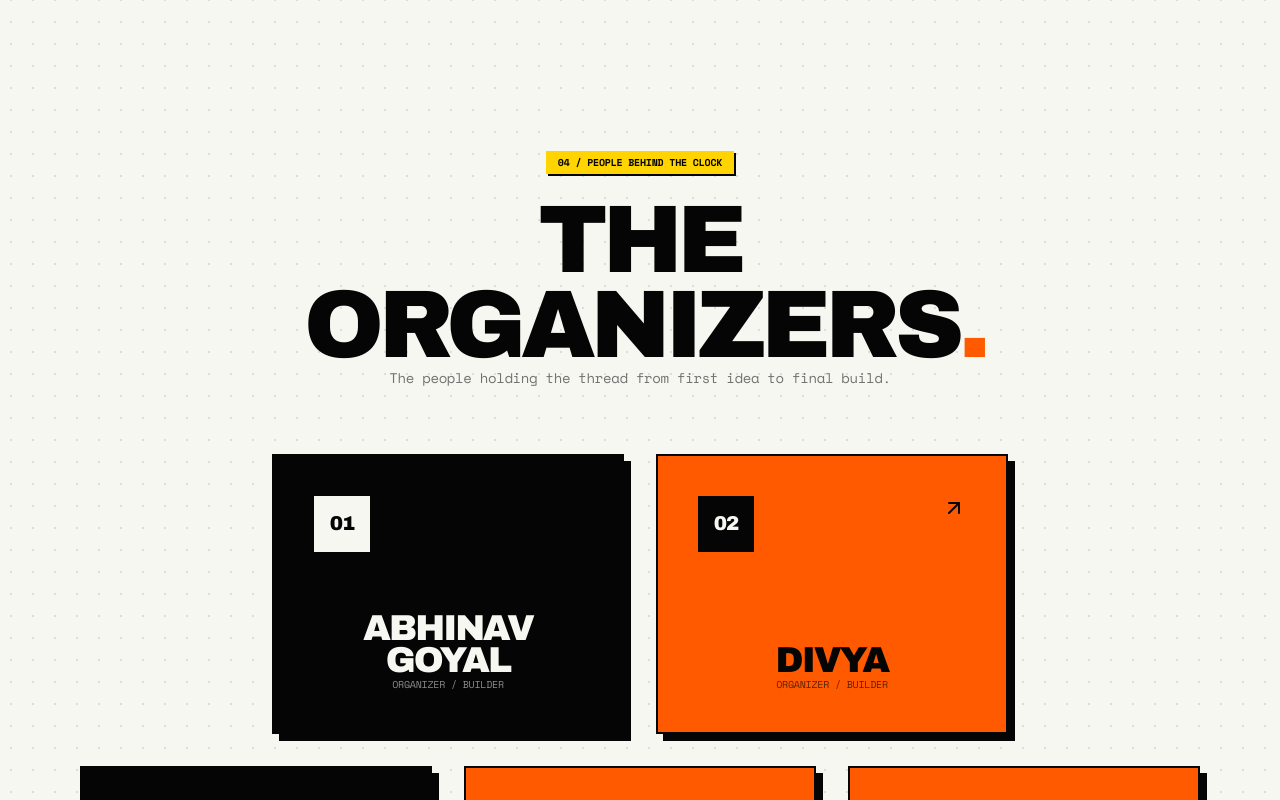
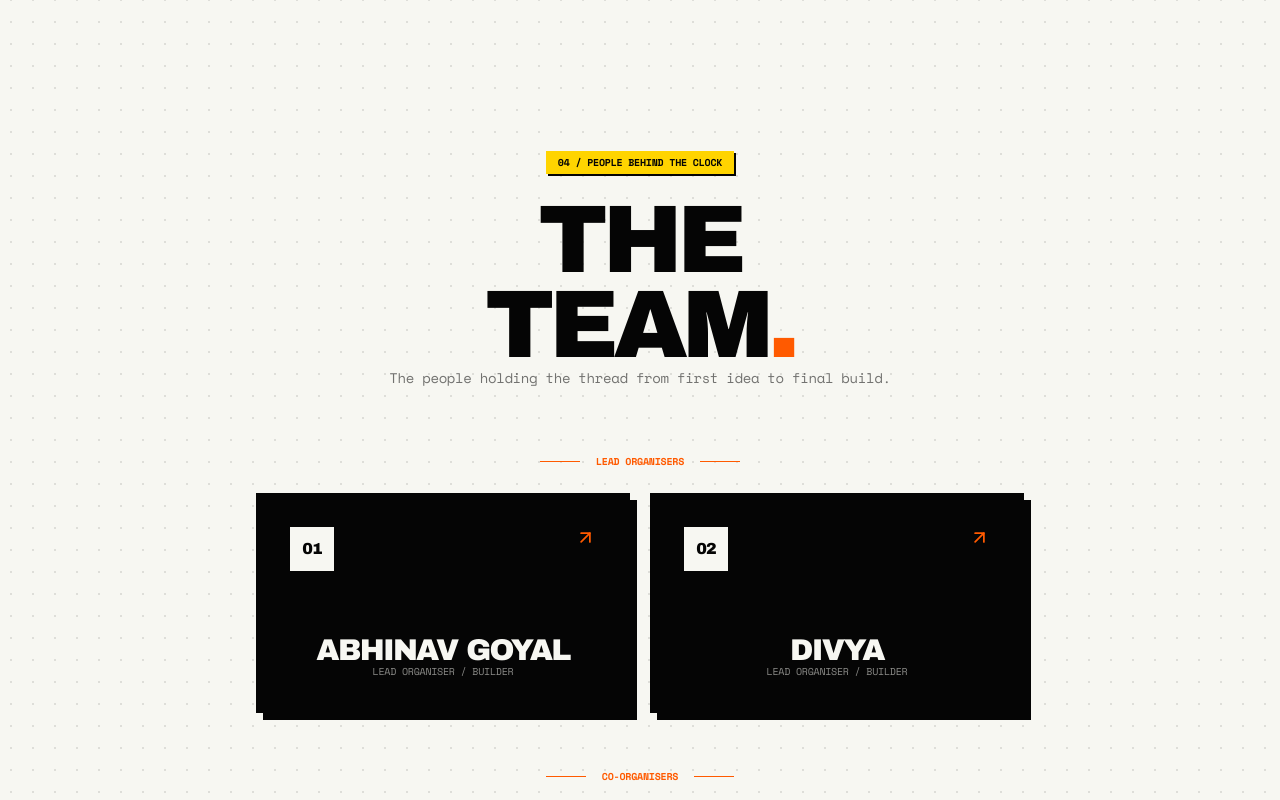
Before and after one commit to abhinav807/goldenhour, a Next.js app: page /goldenhour in a window 1280 px wide. Shown: the part 11200-12000 px from the top of the page. Built offline with nearby package versions, Linux system fonts and the light colour scheme; no server answers.

Commit message:
feat: group organizers and mentors

```diff
--- a/src/components/Organizers.tsx
+++ b/src/components/Organizers.tsx
@@ -2,13 +2,56 @@
 
 import { ArrowUpRight } from "lucide-react";
 
-const organizers = [
-  { num: "01", name: "ABHINAV GOYAL", role: "ORGANIZER / BUILDER" },
-  { num: "02", name: "DIVYA", role: "ORGANIZER / BUILDER" },
-  { num: "03", name: "ARYAN BRITE", role: "JUDGE / MENTOR" },
-  { num: "04", name: "PRANAB SAINI", role: "FOUNDER / DELHIHACKS" },
-  { num: "05", name: "YASHPAL YADAV", role: "CO-FOUNDER / DELHIHACKS" },
+type Person = { num: string; name: string; role: string };
+
+const groups: Array<{ title: string; people: Person[]; tone: "dark" | "sunset" | "light" }> = [
+  {
+    title: "LEAD ORGANISERS",
+    tone: "dark",
+    people: [
+      { num: "01", name: "ABHINAV GOYAL", role: "LEAD ORGANISER / BUILDER" },
+      { num: "02", name: "DIVYA", role: "LEAD ORGANISER / BUILDER" },
+    ],
+  },
+  {
+    title: "CO-ORGANISERS",
+    tone: "sunset",
+    people: [
+      { num: "03", name: "YASHPAL YADAV", role: "CO-ORGANISER" },
+      { num: "04", name: "PRANAB SAINI", role: "CO-ORGANISER" },
+    ],
+  },
+  {
+    title: "MENTORS",
+    tone: "light",
+    people: [
+      { num: "05", name: "ARYAN BRITE", role: "MENTOR / JUDGE" },
+      { num: "06", name: "SUKHDEV", role: "MENTOR" },
+    ],
+  },
 ];
+
+const toneClasses = {
+  dark: { card: "bg-black text-offwhite", number: "border-offwhite bg-offwhite text-black", name: "text-offwhite", role: "text-offwhite/55", arrow: "text-sunset" },
+  sunset: { card: "bg-sunset text-black", number: "border-black bg-black text-sunset", name: "text-black", role: "text-black/65", arrow: "text-black" },
+  light: { card: "bg-offwhite text-black", number: "border-black bg-yellow text-black", name: "text-black", role: "text-black/60", arrow: "text-sunset" },
+};
+
+function PersonCard({ person, tone, delay }: { person: Person; tone: "dark" | "sunset" | "light"; delay: string }) {
+  const styles = toneClasses[tone];
+  return (
+    <article className={`brutal-card p-6 md:p-8 min-h-[220px] flex flex-col justify-between items-center text-center reveal ${delay} ${styles.card}`}>
+      <div className="flex justify-between items-start w-full">
+        <span className={`w-11 h-11 border-2 flex items-center justify-center font-archivo text-base ${styles.number}`}>{person.num}</span>
+        <ArrowUpRight className={styles.arrow} size={21} aria-hidden="true" />
+      </div>
+      <div>
+        <h3 className={`font-archivo text-2xl md:text-3xl ${styles.name}`}>{person.name}</h3>
+        <p className={`font-space text-[10px] uppercase tracking-[.12em] mt-3 ${styles.role}`}>{person.role}</p>
+      </div>
+    </article>
+  );
+}
 
 export default function Organizers() {
   return (
@@ -16,28 +59,18 @@ export default function Organizers() {
       <div className="max-w-[1240px] mx-auto text-center">
         <div className="max-w-2xl mx-auto mb-14 md:mb-16 reveal">
           <div className="inline-block font-space text-[10px] font-bold bg-yellow text-black px-3 py-1 mb-6 uppercase shadow-[2px_2px_0_#050505]">04 / PEOPLE BEHIND THE CLOCK</div>
-          <h2 className="font-archivo text-5xl sm:text-6xl md:text-8xl">THE<br />ORGANIZERS<span className="text-sunset">.</span></h2>
+          <h2 className="font-archivo text-5xl sm:text-6xl md:text-8xl">THE<br />TEAM<span className="text-sunset">.</span></h2>
           <p className="font-space text-xs md:text-sm text-black/55 mt-6 leading-relaxed">The people holding the thread from first idea to final build.</p>
         </div>
-        <div className="grid sm:grid-cols-2 lg:grid-cols-6 gap-8 max-w-[1120px] mx-auto text-center">
-          {organizers.map((organizer, index) => {
-            const isAryan = organizer.name === "ARYAN BRITE";
-            const isFirst = index === 0;
-            const isPranab = organizer.name === "PRANAB SAINI";
-            const isYashpal = organizer.name === "YASHPAL YADAV";
-            return (
-              <article key={organizer.name} className={`brutal-card p-8 md:p-10 min-h-[280px] flex flex-col justify-between items-center text-center reveal lg:col-span-2 ${index === 0 ? "delay-1 lg:col-start-2" : index === 1 ? "delay-2 lg:col-start-4" : "delay-2"} ${index === 1 || isPranab || isYashpal ? "bg-sunset" : "bg-black"}`}>
-                <div className="flex justify-between items-start w-full">
-                  <span className={`w-14 h-14 border-2 flex items-center justify-center font-archivo text-xl ${isFirst ? "border-offwhite bg-offwhite text-black" : isAryan ? "border-sunset bg-black text-sunset" : isYashpal ? "border-black bg-black text-sunset" : "border-black bg-black text-offwhite"}`}>{organizer.num}</span>
-                  <ArrowUpRight className={isFirst || isAryan || isPranab ? "text-black" : "text-black"} size={24} />
-                </div>
-                <div>
-                  <h3 className={`font-archivo text-3xl md:text-4xl ${isFirst ? "text-offwhite" : isAryan ? "text-sunset" : "text-black"}`}>{organizer.name}</h3>
-                  <p className={`font-space text-[10px] uppercase tracking-[.12em] mt-3 ${isFirst ? "text-offwhite/55" : isAryan ? "text-sunset/80" : "text-black/65"}`}>{organizer.role}</p>
-                </div>
-              </article>
-            );
-          })}
+        <div className="space-y-14 max-w-[1120px] mx-auto">
+          {groups.map((group) => (
+            <div key={group.title}>
+              <div className="flex items-center justify-center gap-4 mb-6"><span className="h-px w-10 bg-sunset" /><h3 className="font-space text-[10px] font-bold tracking-[.16em] text-sunset uppercase">{group.title}</h3><span className="h-px w-10 bg-sunset" /></div>
+              <div className="grid sm:grid-cols-2 gap-5 max-w-3xl mx-auto">
+                {group.people.map((person, index) => <PersonCard key={person.name} person={person} tone={group.tone} delay={`delay-${index + 1}`} />)}
+              </div>
+            </div>
+          ))}
         </div>
       </div>
     </section>
```
